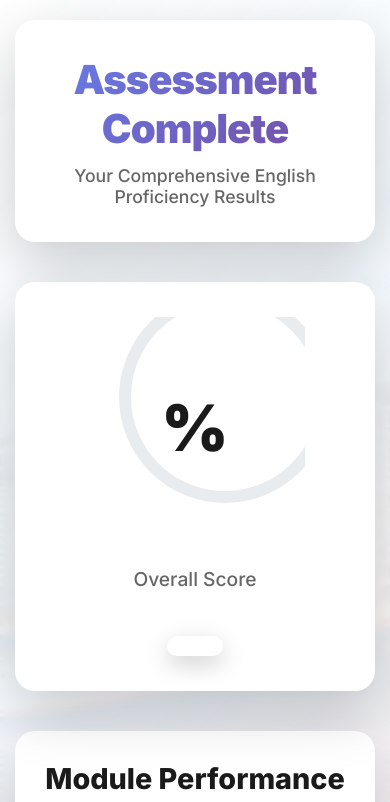
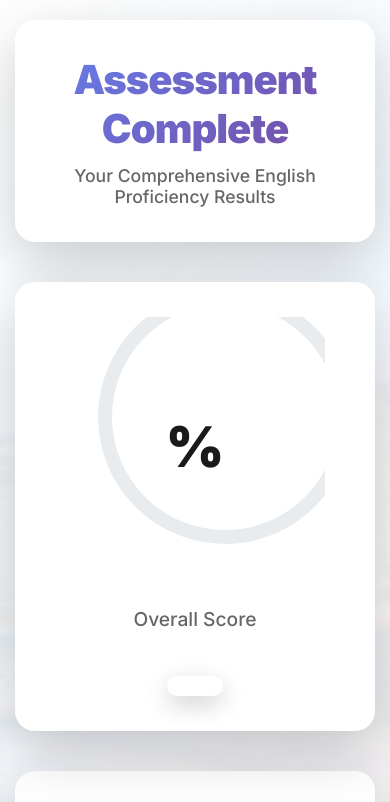
Before and after one commit to Dino24-Max/English-Assessment, a FastAPI app: template src/main/python/templates/results.html in a window 390 px wide. Shown: the top 802 px of the page. Run offline with FastAPI, Linux system fonts and the light colour scheme; the template is opened without the code that fills it, so the values that code supplies are empty; parts of the project's set-up code (start-up, migrations or seed data) failed here and were passed over.

Commit message:
Fix circular progress sizing and speed - Increase circle size from 280px to 320px to fit text - Reduce font size to 4.5rem to fit inside circle - Speed up animation from 2s to 1s - Update circle radius and circumference (120px radius)

```diff
--- a/src/main/python/templates/results.html
+++ b/src/main/python/templates/results.html
@@ -100,8 +100,8 @@
         /* Circular Progress */
         .circular-progress {
             position: relative;
-            width: 280px;
-            height: 280px;
+            width: 320px;
+            height: 320px;
         }
 
         .circular-progress svg {
@@ -110,7 +110,7 @@
 
         .circular-progress circle {
             fill: none;
-            stroke-width: 12;
+            stroke-width: 14;
         }
 
         .circle-bg {
@@ -120,9 +120,9 @@
         .circle-progress {
             stroke: url(#gradient);
             stroke-linecap: round;
-            stroke-dasharray: 628;
-            stroke-dashoffset: 628;
-            transition: stroke-dashoffset 2s ease-in-out;
+            stroke-dasharray: 754;
+            stroke-dashoffset: 754;
+            transition: stroke-dashoffset 1s ease-in-out;
         }
 
         .score-percentage {
@@ -130,7 +130,7 @@
             top: 50%;
             left: 50%;
             transform: translate(-50%, -50%);
-            font-size: 5rem;
+            font-size: 4.5rem;
             font-weight: 900;
             color: #1a1a1a;
         }
@@ -269,17 +269,17 @@
             }
 
             .circular-progress {
-                width: 220px;
-                height: 220px;
+                width: 260px;
+                height: 260px;
             }
 
             .circular-progress svg {
-                width: 220px;
-                height: 220px;
+                width: 260px;
+                height: 260px;
             }
 
             .score-percentage {
-                font-size: 4rem;
+                font-size: 3.5rem;
             }
 
             .score-label {
@@ -356,15 +356,15 @@
         <!-- Overall Score Card -->
         <div class="score-card">
             <div class="circular-progress">
-                <svg width="280" height="280">
+                <svg width="320" height="320">
                     <defs>
                         <linearGradient id="gradient" x1="0%" y1="0%" x2="100%" y2="0%">
                             <stop offset="0%" style="stop-color:#667eea;stop-opacity:1" />
                             <stop offset="100%" style="stop-color:#764ba2;stop-opacity:1" />
                         </linearGradient>
                     </defs>
-                    <circle class="circle-bg" cx="140" cy="140" r="100"></circle>
-                    <circle class="circle-progress" cx="140" cy="140" r="100" id="progressCircle"></circle>
+                    <circle class="circle-bg" cx="160" cy="160" r="120"></circle>
+                    <circle class="circle-progress" cx="160" cy="160" r="120" id="progressCircle"></circle>
                 </svg>
                 <div class="score-percentage">{{ score_percentage }}%</div>
             </div>
@@ -377,7 +377,7 @@
             window.addEventListener('load', function() {
                 const percentage = {{ score_percentage }};
                 const circle = document.getElementById('progressCircle');
-                const circumference = 628; // 2 * PI * 100
+                const circumference = 754; // 2 * PI * 120
                 const offset = circumference - (percentage / 100 * circumference);
 
                 setTimeout(() => {
```
